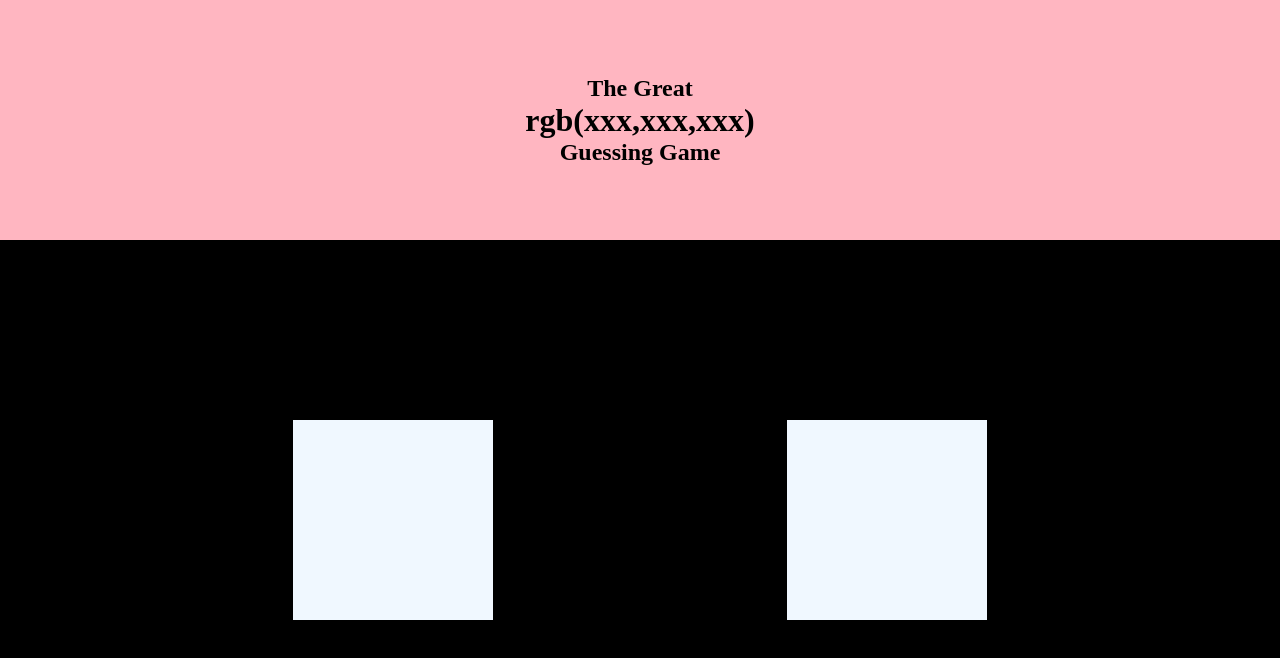
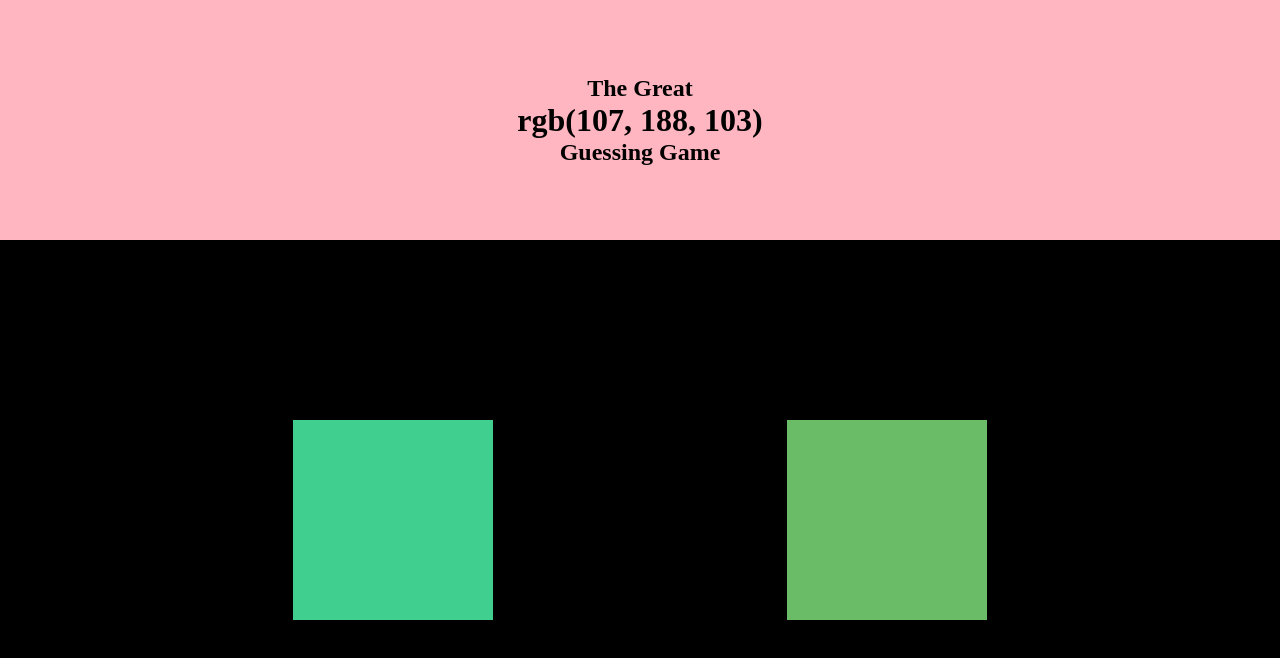
Before and after one commit to vishvesh09patel/ColorGame, a plain HTML site: page index.html in a window 1280 px wide. Drawn offline with Linux system fonts and the light colour scheme.

Commit message:
Hands On Part 3

```diff
--- a/index.html
+++ b/index.html
@@ -5,15 +5,63 @@
     <title>Color Game</title>
     <link rel="stylesheet" href="./index.css" />
   </head>
-  <body>
+  <body onload="newGame()">
     <div id="header">
       <h2>The Great</h2>
-      <h1>rgb(xxx,xxx,xxx)</h1>
+      <h1 id="header-clue">rgb(xxx,xxx,xxx)</h1>
       <h2>Guessing Game</h2>
     </div>
     <div id="container">
       <div class="tile" id="1"></div>
       <div class="tile" id="2"></div>
     </div>
+
+    <script>
+      var t1 = document.getElementById("1");
+      var t2 = document.getElementById("2");
+      var x;
+      var correctColor;
+
+      function getRandomColor() {
+        var letters = "0123456789ABCDEF";
+        var color = "#";
+        for (var i = 0; i < 6; i++) {
+          color += letters[Math.floor(Math.random() * 16)];
+        }
+        return color;
+      }
+
+      function newGame() {
+        t1.style.background = getRandomColor();
+        t2.style.background = getRandomColor();
+
+        x = Math.floor(Math.random() * 2 + 1);
+
+        if (x == 1) correctColor = t1.style.background;
+        else correctColor = t2.style.background;
+        /* console.log(x);
+        console.log(correctColor); */
+
+        document.getElementById("header-clue").innerHTML = correctColor;
+      }
+
+      t1.addEventListener("click", function () {
+        if (t1.style.background == correctColor) {
+          t2.style.background = correctColor;
+          document.getElementById("header").style.background = correctColor;
+        } else {
+          t1.style.background = "black";
+        }
+      });
+
+      t2.addEventListener("click", function () {
+        if (t2.style.background == correctColor) {
+          t1.style.background = correctColor;
+          document.getElementById("header").style.background = correctColor;
+        } else {
+          t2.style.background = "black";
+        }
+      });
+    </script>
   </body>
 </html>
```
